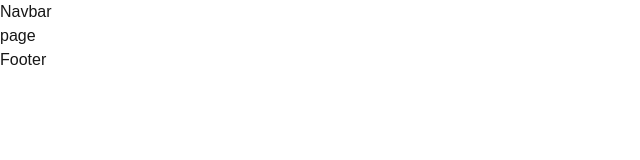
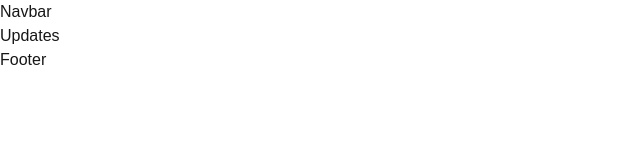
Before and after one commit to gaureshpai/temple, a Next.js app: page /Updates in a window 1280 px wide. Shown: the top 160 px of the page, without its empty margins (0-640 px from the left). Built offline with nearby package versions, Linux system fonts and the light colour scheme.

Commit message:
Updates page with its components rendered with it sub pages

```diff
--- a/app/Updates/page.tsx
+++ b/app/Updates/page.tsx
@@ -1,8 +1,11 @@
+import Updates from '@/components/Updates'
 import React from 'react'
 
 const page = () => {
   return (
-    <div>page</div>
+    <div>
+      <Updates/>
+    </div>
   )
 }
 
--- /dev/null
+++ b/components/Updates.tsx
@@ -0,0 +1,9 @@
+import React from 'react'
+
+const Updates = () => {
+  return (
+    <div>Updates</div>
+  )
+}
+
+export default Updates
```
